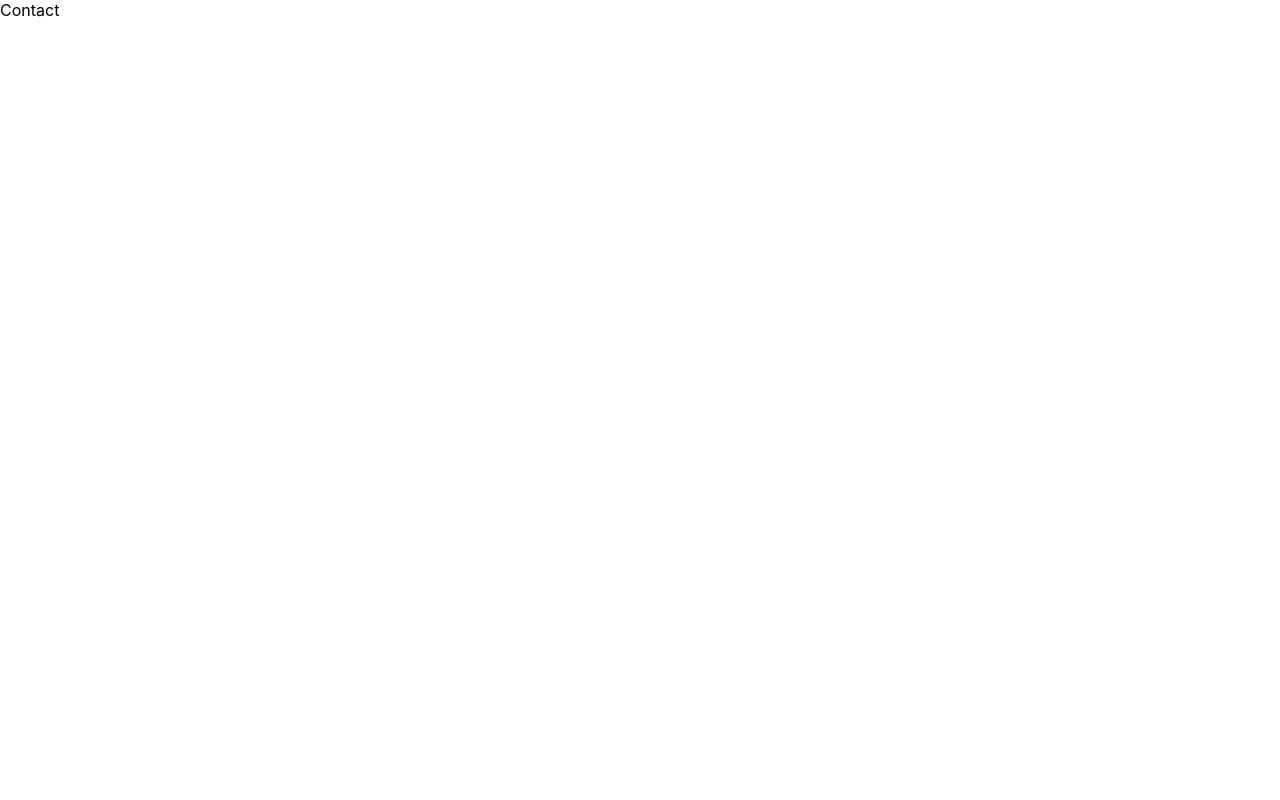
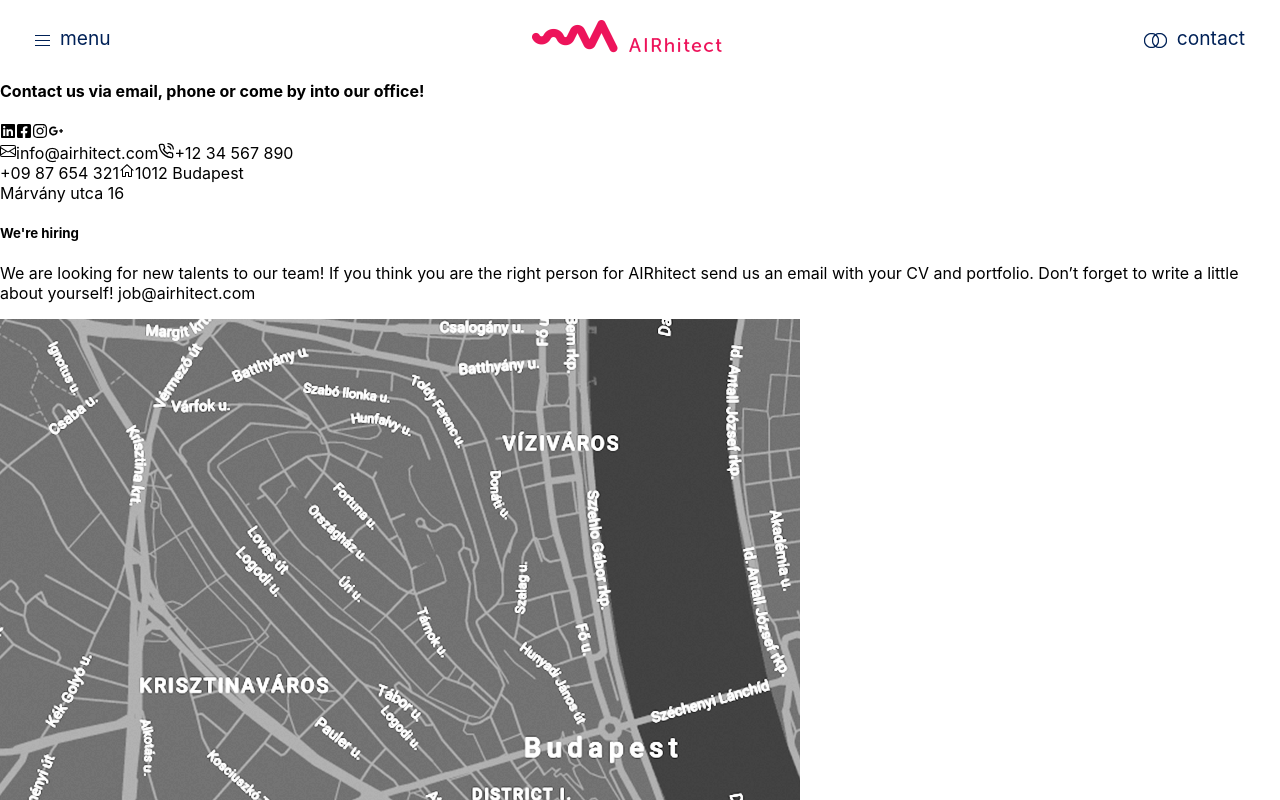
Before and after one commit to pedrokuper/the-8-agency-challenge, a React (Create React App) app: page /contact in a window 1280 px wide. Shown: the top 800 px of the page. Built offline with nearby package versions, Linux system fonts and the light colour scheme.

Commit message:
React icons packeg added. HTML structure for contact page created.

```diff
--- a/package.json
+++ b/package.json
@@ -9,6 +9,7 @@
     "axios": "^0.21.1",
     "react": "^17.0.2",
     "react-dom": "^17.0.2",
+    "react-icons": "^4.2.0",
     "react-router-dom": "^5.2.0",
     "react-scripts": "4.0.3",
     "react-slick": "^0.28.1",
--- a/src/components/Button/index.js
+++ b/src/components/Button/index.js
@@ -10,7 +10,7 @@ function Button(props) {
       }  ${style[props.background]}`}
     >
       <img className={style.img} src={props.img} alt={props.altImg} />
-      <Link>{props.label}</Link>
+      <Link to={props.path}>{props.label}</Link>
     </div>
   );
 }
--- a/src/components/Navbar/index.js
+++ b/src/components/Navbar/index.js
@@ -14,10 +14,17 @@ function Navbar() {
           <Button label="menu" img={menuIcon} fontSize="xs" />
         </li>
         <li>
-          <img src={logo} alt="" />
+          <Link to="/">
+            <img src={logo} alt="" />
+          </Link>
         </li>
         <li>
-          <Button label="contact" img={contactImg} fontSize="xs" />
+          <Button
+            label="contact"
+            path="/contact"
+            img={contactImg}
+            fontSize="xs"
+          />
         </li>
       </ul>
     </nav>
--- a/src/pages/Contact/index.js
+++ b/src/pages/Contact/index.js
@@ -1,9 +1,65 @@
 import React from "react";
+import Navbar from "../../components/Navbar";
+import map from "../../assets/map.png";
+
+//Contact icons
+import { FiPhoneCall } from "react-icons/fi";
+import { BsEnvelope } from "react-icons/bs";
+import { VscHome } from "react-icons/vsc";
+
+//Social icons
+import { FaLinkedin } from "react-icons/fa";
+import { FaFacebookSquare } from "react-icons/fa";
+import { FaInstagram } from "react-icons/fa";
+import { AiOutlineGooglePlus } from "react-icons/ai";
 
 function Contact(props) {
   return (
     <div>
-      <div>Contact</div>
+      <Navbar />
+      <div>
+        <div>
+          <h4>Contact us via email, phone or come by into our office!</h4>
+          <div>
+            <FaLinkedin />
+            <FaFacebookSquare />
+            <FaInstagram />
+            <AiOutlineGooglePlus />
+          </div>
+        </div>
+        <div>
+          <div>
+            <span>
+              <BsEnvelope />
+              info@airhitect.com
+            </span>
+            <span>
+              <FiPhoneCall />
+              +12 34 567 890 <br /> +09 87 654 321
+            </span>
+            <span>
+              <VscHome />
+              1012 Budapest <br />
+              Márvány utca 16
+            </span>
+          </div>
+          <div>
+            <h5>We're hiring</h5>
+            <p>
+              We are looking for new talents to our team! If you think you are
+              the right person for AIRhitect send us an email with your CV and
+              portfolio. Don’t forget to write a little about yourself!
+              job@airhitect.com
+            </p>
+          </div>
+        </div>
+        <div>
+
+        </div>
+      </div>
+      <div>
+        <img src={map} />
+      </div>
     </div>
   );
 }
```
Also changed, not shown: src/components/Input/index.js (added, +11 -0 lines), src/assets/map.png (added), 1 other file (tests, documents, lock files or other folders).
